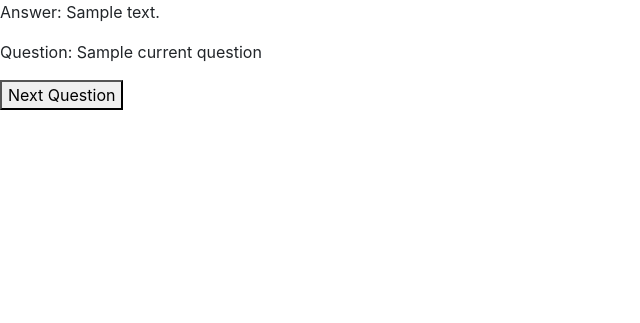
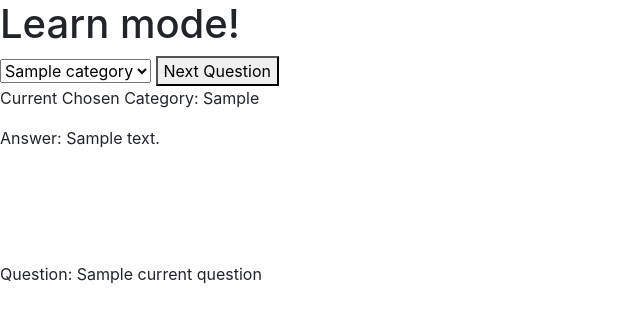
Before and after one commit to jefs37/NLPJeopardy, a Flask app: template templates/learn.html in a window 1280 px wide. Shown: the part 56-379 px from the top of the page, without its empty margins (0-640 px from the left). Run offline with Flask 3, Linux system fonts and the light colour scheme; the template is opened without the code that fills it: most values are stand-ins (such as "Sample title", 1, 10 or a date in 2020); parts of the project's set-up code (start-up, migrations or seed data) failed here and were passed over; some libraries are stand-ins or nearby versions.

Commit message:
finished learn mode

```diff
--- a/app.py
+++ b/app.py
@@ -7,23 +7,31 @@ pd.set_option('display.max_colwidth', None)
 app = Flask(__name__)
 
 df = pd.read_csv('jeopardy_full_questions_with_topics.csv')
+categories = (df['topic_name'].unique())
+categories = categories[1:]
 
-np.random.seed(37)
-rand_index = np.random.randint(0, df.shape[0], 1)
+current_category = categories[0]
 
 @app.route('/')
 def index():
-    return render_template('index.html')
+    return render_template('index.html', current_category = categories[0])
 
 @app.route('/learn', methods = ['POST', 'GET'])
 def learn():
     if request.method == 'POST':
-        rand_index = np.random.randint(0, df.shape[0], 1)
-        current_question = df.loc[rand_index]['question']
-        current_answer = df.loc[rand_index]['answer']
+        current_category = request.form.get('learn_category')
+        if not current_category:
+            current_category = categories[0]
+        cat_df = df[df['topic_name'] == current_category]
+        random_sample = cat_df.sample(n=1)
+        current_question = random_sample['question'].values[0]
+        current_answer = random_sample['answer'].values[0]
+        print(random_sample)
         return render_template('learn.html',
-                               current_question = current_question.values[0],
-                               current_answer = current_answer.values[0])
+                               categories = categories,
+                               current_category = current_category,
+                               current_question = current_question,
+                               current_answer = current_answer)
     else:
         return render_template('learn.html')
 
--- a/templates/learn.html
+++ b/templates/learn.html
@@ -1,12 +1,22 @@
 {% extends 'base.html' %}
 {% block body %}
 
-<p> Answer: {{current_answer}} </p>
+<h1> Learn mode! </h1>
+<form action = 'learn' method = 'post'>
+    <select name = 'learn_category'>
+        {% for category in categories %}
+            <option value = '{{category}}' {% if category == current_category %}selected{% endif %}>
+                {{category}}
+            </option>
+        {% endfor %}
+    </select>
+    <button type = 'submit'> Next Question </button>
+</form>
+
+<p> Current Chosen Category: {{current_category}} </p>
+
+<p> Answer: {{current_answer}} <br><br> <br> <br> <br>  </p>
 
 </p> Question: {{current_question}} </p>
 
-<form action = '/learn' method = 'post'>
-    <button name = 'next_q' type = 'submit'> Next Question </button>
-</form>
-
 {% endblock %}
```
Also changed, not shown: test.py (+13 -0 lines), 1 other file.
